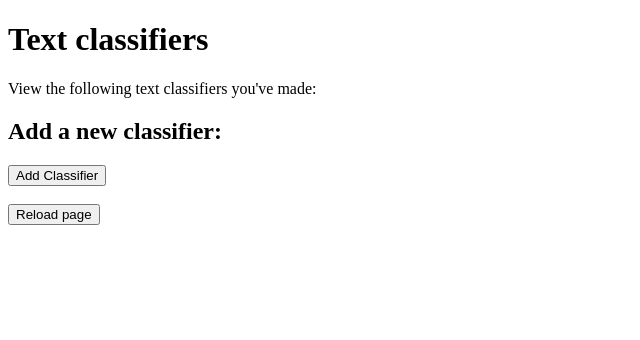
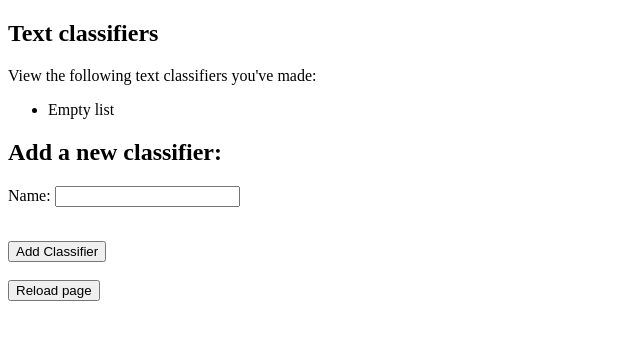
Before and after one commit to text-classifier-django/text-classifier-django, a Django app: page /profile/ in a window 1280 px wide. Shown: the top 340 px of the page, without its empty margins (0-640 px from the left). Run offline with Django 3.2, Linux system fonts and the light colour scheme; the visitor is signed in with stand-in values (Sample User, id 1); data that the repository does not hold is empty.

Commit message:
Set up basic profile html and fixed a few typos/PEP8

```diff
--- a/bananasorter/templates/bananasorter/index.html
+++ b/bananasorter/templates/bananasorter/index.html
@@ -6,7 +6,7 @@
   <h2><u>- Classifier List</u></h2>
   {% if classifier_list %}
     <ul>
-      {% for clasffier in classifier_list %}
+      {% for classifier in classifier_list %}
         <li> <a href="">{{ classifier }}</a></li>
       {% endfor %}
     </ul>
--- a/bananasorter/templates/bananasorter/profile.html
+++ b/bananasorter/templates/bananasorter/profile.html
@@ -4,30 +4,34 @@
         <meta charset="utf-8">
         <title>Profile: {{ user }}</title>
         <noscript>
-            <meta http-equiv="refresh" content="30">
+            <meta http-equiv="refresh" content="60">
         </noscript>
     </head>
     <body>
         <header>
-            <h1>Text classifiers</h1>
+            <h2>Text classifiers</h2>
         </header>
-        <p>
-            View the following text classifiers you've made:
-            {% for classifier in classifiers %}
-                <p>{{ classifier }}</p>
-            {% endfor %}
-        </p>
-
+        <p>View the following text classifiers you've made:</p>
+        {% if user_class_list %}
+            <ul>
+                {% for classifier in user_class_list %}
+                <li> <a href="">{{ classifier }}</a></li>
+                {% endfor %}
+            </ul>
+        {% else %}
+            <ul>
+                <li>Empty list</li>
+            </ul>
+        {% endif %}
 
         <h2>Add a new classifier: </h2>
         <form class="classifier_form" action="" method="post">
             {% csrf_token %}
-            {{ form }}
-            <!-- <input type="text" name="new_name" value=""><br/><br/> -->
-            <!-- <script>console.log(.new_name)</script> -->
-            <input type="submit" name="add_classifier" value="Add Classifier">
-            <script>console.log('done')</script>
+            <!-- {{ classifier_form.as_p }} -->
+            <p>Name: <input type="text" name="name" value=""><br/><br/></p>
+            <input type="submit" name="new_classifier" value="Add Classifier">
         </form>
+
 
         <br/>
         <button onclick="myFunction()">Reload page</button>
@@ -35,7 +39,6 @@
         <script>
             function myFunction() {
                 location.reload();
-            }
         </script>
     </body>
 </html>
--- a/bananasorter/views.py
+++ b/bananasorter/views.py
@@ -5,14 +5,12 @@ from bananasorter.forms import ClassifierForm, CategoryForm
 from django.shortcuts import render
 
 
-
 def index(request):
 
     context = {}
-    calssifier_list = Classifier.objects.all().order_by('name')[:20]
-    context = {'classifier_list' : calssifier_list}
+    classifier_list = Classifier.objects.all().order_by('name')[:20]
+    context = {'classifier_list': classifier_list}
     return render(request, 'bananasorter/index.html', context)
-
 
 
 def detail(request, id):
@@ -46,14 +44,15 @@ def detail(request, id):
     context['category_form'] = CategoryForm()
     return render(request, 'bananasorter/detail.html', context)
 
-def detail(request):
-    return render('bananasorter/detail.html')
+
+# def detail(request):
+#     return render('bananasorter/detail.html')
 
 
 def profile(request):
     context = {}
     context['user'] = request.user
-    context['classifier_list'] = Classifier.objects.filter(owner=request.user)
+    context['user_class_list'] = Classifier.objects.filter(owner=request.user)
 
     if request.method == 'POST':
         if request.POST['new_classifier']:
@@ -61,8 +60,9 @@ def profile(request):
             print(form, "got to submit")
             if form.is_valid():
                 print(form, "is valid")
-                classifier_list = form.save(commit=False)
-                classifier_list.save()
+                clssf = form.save(commit=False)
+                clssf.owner = request.user
+                clssf.save()
 
     context['classifier_form'] = ClassifierForm()
-    return render(request, 'bananasorter/profile.html')
+    return render(request, 'bananasorter/profile.html', context)
```
